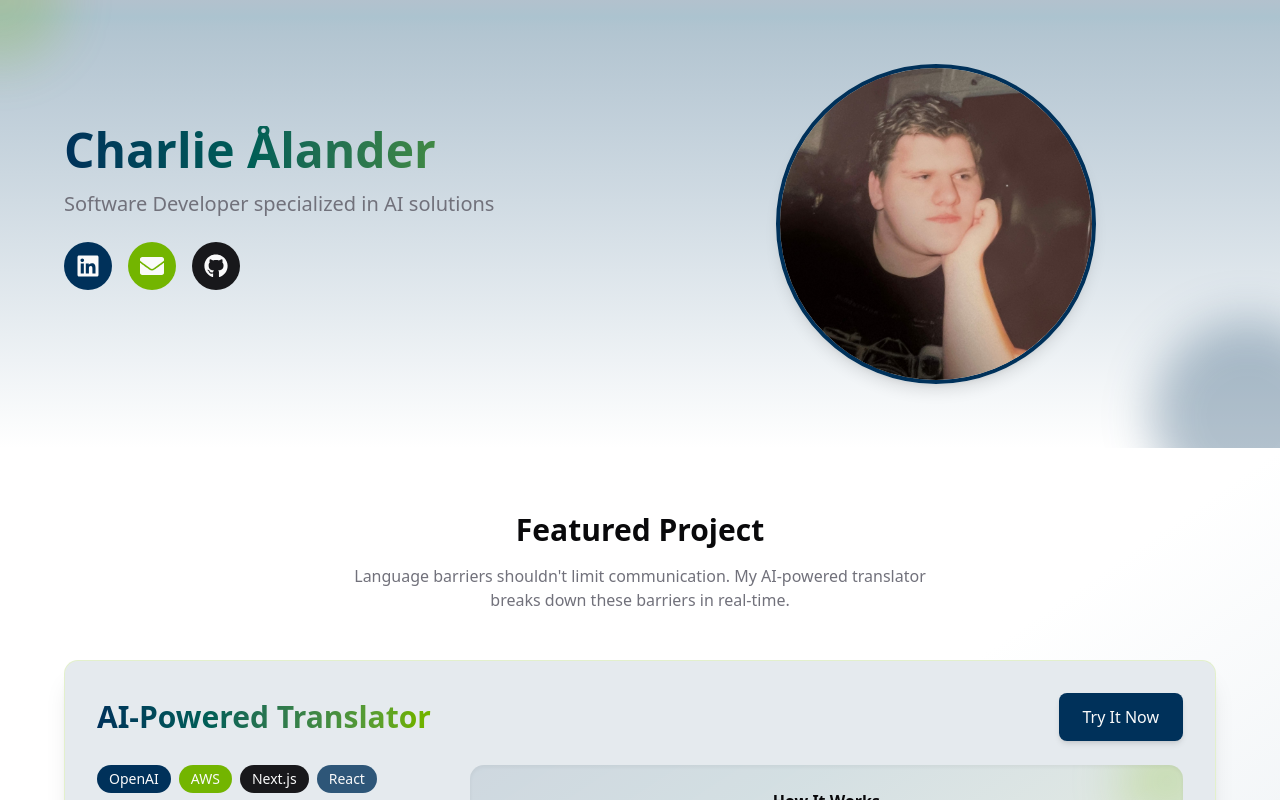
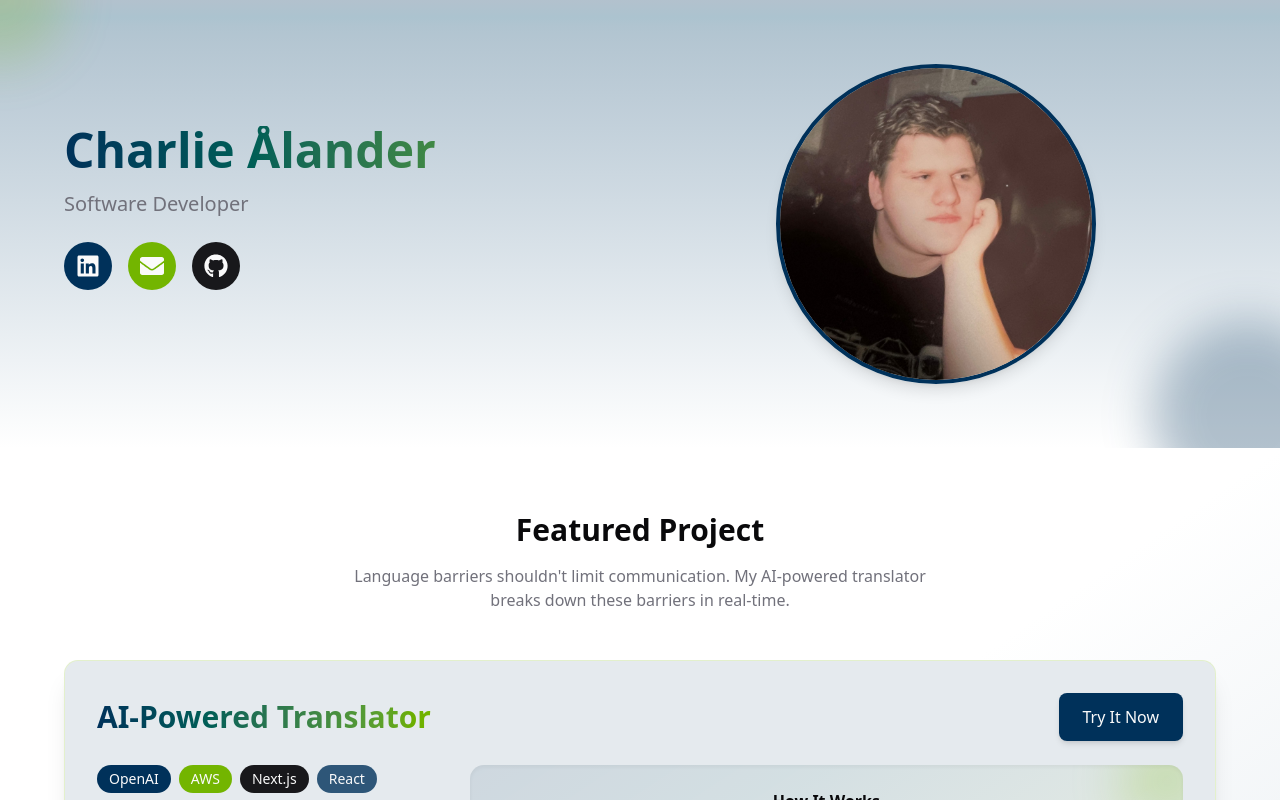
Before and after one commit to Skyeeer/resume-portfolio, a Next.js app: page / in a window 1280 px wide. Shown: the top 800 px of the page. Built offline with nearby package versions, Linux system fonts and the light colour scheme.

Commit message:
no longer specalised in AI cause AI cringe

```diff
--- a/src/app/page.tsx
+++ b/src/app/page.tsx
@@ -16,7 +16,7 @@ export default function Home() {
           <div className="flex flex-col order-2 md:order-1">
             <h1 className="text-4xl md:text-5xl font-bold mb-4 bg-gradient-to-r from-secondary to-accent bg-clip-text text-transparent">Charlie Ålander</h1>
             <p className="text-xl mb-6 text-muted-foreground">
-              Software Developer specialized in AI solutions
+              Software Developer
             </p>
             <div className="flex gap-4 mb-8">
               <Link href="https://www.linkedin.com/in/charlie-%C3%A5lander-42871a291/" target="_blank" rel="noopener noreferrer"
```
